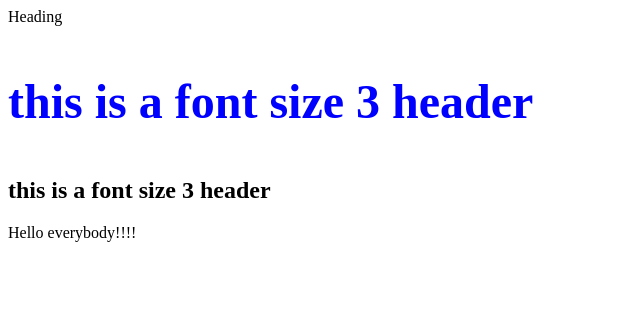
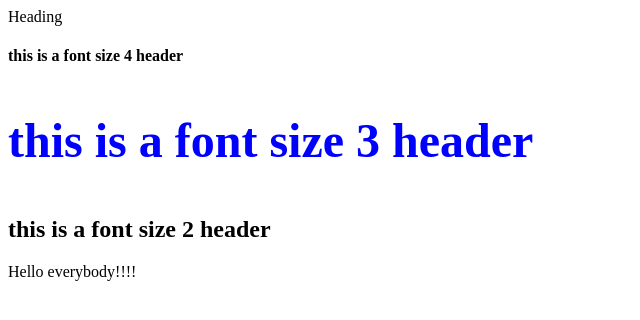
Before and after one commit to vnagouda/SshRepositoryRepo, a plain HTML site: page index.html in a window 1280 px wide. Shown: the whole page, without its empty margins (0-640 px from the left). Drawn offline with Linux system fonts and the light colour scheme.

Commit message:
added header <h4>

```diff
--- a/index.html
+++ b/index.html
@@ -9,8 +9,9 @@
    </head>
 
    <body>
+	   <h4> this is a font size 4 header</h4>
 	   <h3>this is a font size 3 header</h3>
-	   <h2>this is a font size 3 header</h2>
+	   <h2>this is a font size 2 header</h2>
 	   Hello everybody!!!!
    </body>
 
```
